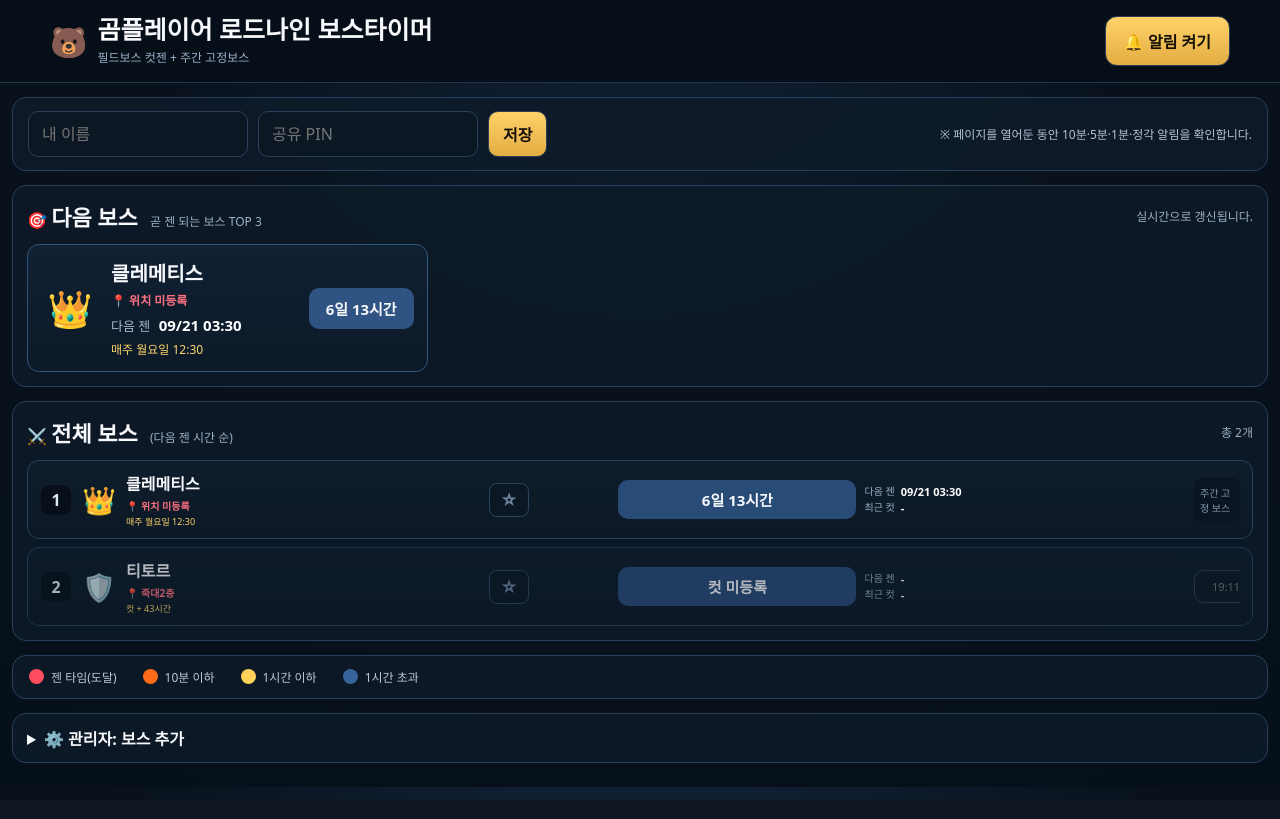
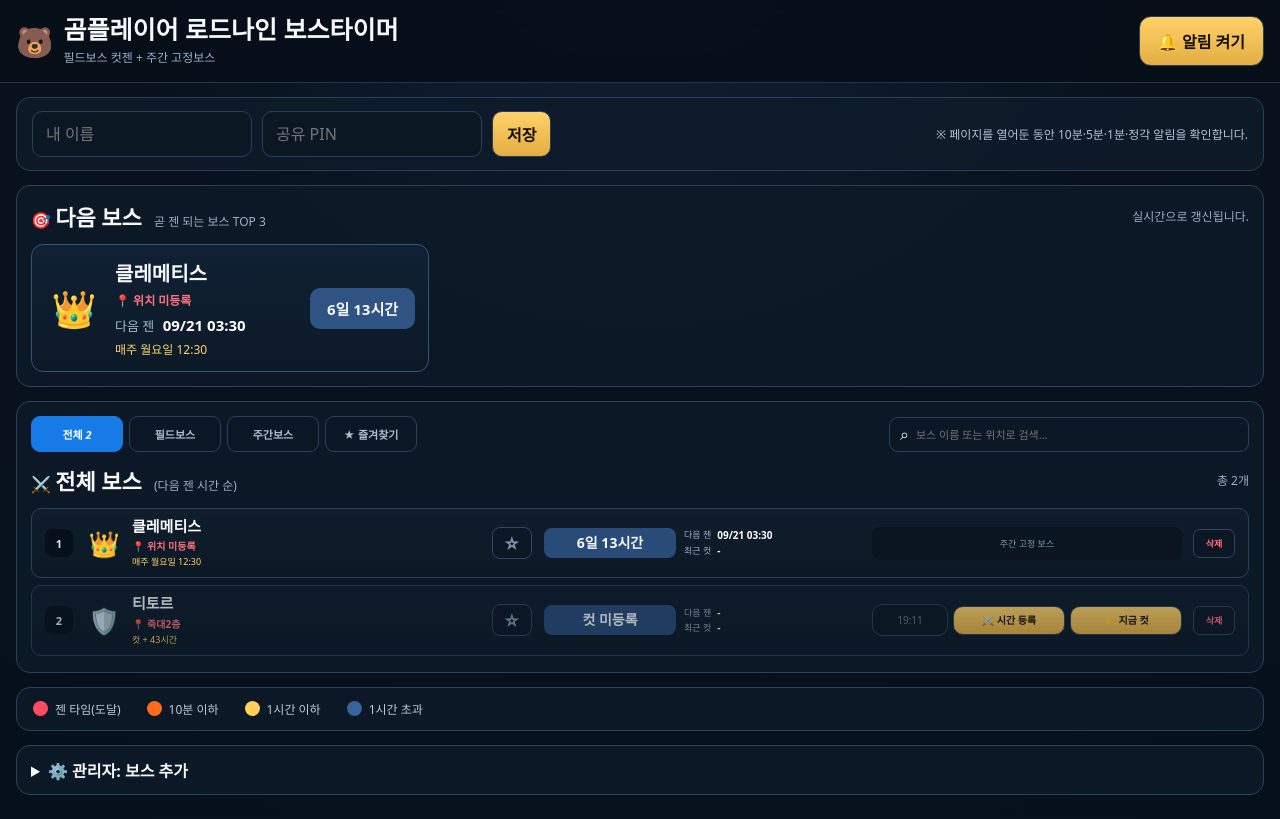
Before and after one commit to GOMPlayer-t/lordnine-boss-timer, a FastAPI app: page / in a window 1280 px wide. Run offline with FastAPI, Linux system fonts and the light colour scheme; data comes from the database, SQL or seed files in the repository; data that the repository does not hold is empty.

Commit message:
Update style.css

```diff
--- a/static/style.css
+++ b/static/style.css
@@ -46,7 +46,7 @@ button{background:linear-gradient(#ffd269,#e3ad43);color:#171108;font-weight:900
 .waiting{opacity:.72}
 
 
-@media(max-width:700px){
+@media(max-width:900px){
   .brand h1{font-size:20px}.notify{padding:10px 12px}
   .loginbar{grid-template-columns:1fr 1fr auto}.note{grid-column:1/-1;text-align:left}
   .top3{grid-template-columns:repeat(3,1fr)}
@@ -502,7 +502,7 @@ button{background:linear-gradient(#ffd269,#e3ad43);color:#171108;font-weight:900
 }
 .fav.on{color:#ffd13f}
 
-@media(max-width:700px){
+@media(max-width:900px){
   .bossrow{
     grid-template-columns:28px 34px minmax(0,1fr) auto;
     grid-template-areas:
@@ -643,136 +643,256 @@ button{background:linear-gradient(#ffd269,#e3ad43);color:#171108;font-weight:900
 }
 
 
-/* ============================================================
-   PC 정상복구 FINAL
-   - 모바일 전환 기준을 700px 이하로 낮춤
-   - PC 브라우저 확대/창크기에서도 모바일 카드 CSS가 발동하지 않음
-   - 시간입력 / 시간등록 / 지금컷을 카드 내부 마지막 열에 고정
-   ============================================================ */
-@media (min-width:701px){
+/* ==========================================================
+   PC 깔끔 UI 전용
+   모바일(900px 이하)은 기존 UI 그대로 유지
+   ========================================================== */
+.pc-boss-head{display:none}
+
+@media (min-width:901px){
 
   main{
-    width:calc(100% - 24px);
-    max-width:1380px;
-    margin:0 auto;
-    padding-left:0;
-    padding-right:0;
+    max-width:1360px;
+    padding-left:16px;
+    padding-right:16px;
   }
 
-  .allbox,
-  .bossrows,
-  .bossrow{
+  header{
+    padding-left:max(16px,calc((100% - 1360px)/2));
+    padding-right:max(16px,calc((100% - 1360px)/2));
+  }
+
+  .allbox{
+    padding:14px 14px 16px;
+    overflow:hidden;
+  }
+
+  /* PC 검색/필터도 보이게 */
+  .mobile-tools{
+    display:flex;
+    align-items:center;
+    gap:10px;
+    margin-bottom:12px;
+  }
+
+  .tabs{
+    display:flex;
+    gap:6px;
+  }
+
+  .tabs .tab{
+    min-width:92px;
+    padding:9px 12px;
+    border:1px solid #29415d;
+    border-radius:9px;
+    background:#0b1724;
+    color:#aebed0;
+    font-size:11px;
+    font-weight:800;
+  }
+
+  .tabs .tab.active{
+    background:#167be7;
+    border-color:#167be7;
+    color:#fff;
+  }
+
+  .searchbox{
+    margin-left:auto;
+    width:min(360px,38%);
+    display:flex;
+    align-items:center;
+    gap:7px;
+    padding:0 10px;
+    border:1px solid #29415d;
+    border-radius:9px;
+    background:#0b1724;
+  }
+
+  .searchbox input{
     width:100%;
-    max-width:100%;
-    box-sizing:border-box;
+    min-width:0;
+    padding:9px 0;
+    border:0;
+    outline:0;
+    background:transparent;
+    color:#fff;
+    font-size:11px;
+  }
+
+  /* PC용 컬럼 제목 */
+  .pc-boss-head{
+    display:grid;
+    grid-template-columns:
+      34px
+      40px
+      minmax(180px,1.15fr)
+      48px
+      132px
+      180px
+      310px
+      48px;
+    gap:8px;
+    align-items:center;
+    padding:0 10px 8px;
+    color:#7f95ad;
+    font-size:10px;
+    font-weight:800;
+    text-align:center;
+  }
+
+  .pc-boss-head span:nth-child(3),
+  .pc-boss-head span:nth-child(6){
+    text-align:left;
   }
 
   .bossrows{
-    display:flex;
-    flex-direction:column;
-    gap:8px;
+    display:flex !important;
+    flex-direction:column !important;
+    gap:7px !important;
   }
 
+  /* 실제 DOM 자식 8개에 정확히 대응 */
   .bossrow{
     display:grid !important;
     grid-template-columns:
-      32px
-      38px
-      minmax(135px,1.15fr)
-      minmax(120px,.85fr)
-      minmax(170px,1fr)
-      minmax(250px,1.35fr)
-      46px !important;
+      34px
+      40px
+      minmax(180px,1.15fr)
+      48px
+      132px
+      180px
+      310px
+      48px !important;
     grid-template-areas:none !important;
     gap:8px !important;
     align-items:center !important;
-    padding:10px 12px !important;
+    width:100% !important;
+    max-width:100% !important;
+    min-width:0 !important;
+    padding:9px 10px !important;
     overflow:hidden !important;
+    border-radius:10px !important;
   }
 
   .bossrow > *{
     min-width:0 !important;
+    max-width:100% !important;
     box-sizing:border-box !important;
+    position:static !important;
+    transform:none !important;
+    float:none !important;
   }
 
   .rank{
-    width:30px;
-    height:30px;
-    justify-self:center;
+    width:28px !important;
+    height:28px !important;
+    border-radius:8px !important;
+    font-size:11px !important;
+    justify-self:center !important;
   }
 
   .rowicon{
-    font-size:27px;
-    justify-self:center;
+    font-size:25px !important;
+    line-height:1 !important;
+    justify-self:center !important;
   }
 
   .rowname{
-    min-width:0;
+    overflow:hidden !important;
   }
 
   .rowname b{
-    font-size:16px;
-    white-space:nowrap;
-    overflow:hidden;
-    text-overflow:ellipsis;
+    display:block !important;
+    font-size:15px !important;
+    line-height:1.15 !important;
+    white-space:nowrap !important;
+    overflow:hidden !important;
+    text-overflow:ellipsis !important;
   }
 
   .rowname .rowlocation{
-    font-size:10px;
-    white-space:nowrap;
-    overflow:hidden;
-    text-overflow:ellipsis;
+    display:block !important;
+    margin-top:3px !important;
+    color:#ff6f7d !important;
+    font-size:10px !important;
+    font-weight:800 !important;
+    white-space:nowrap !important;
+    overflow:hidden !important;
+    text-overflow:ellipsis !important;
   }
 
   .rowname .rowrule{
-    font-size:9px;
-    white-space:nowrap;
-    overflow:hidden;
-    text-overflow:ellipsis;
+    display:block !important;
+    margin-top:2px !important;
+    color:#ffd76a !important;
+    font-size:9px !important;
+    white-space:nowrap !important;
+    overflow:hidden !important;
+    text-overflow:ellipsis !important;
+  }
+
+  .fav{
+    display:block !important;
+    width:40px !important;
+    height:32px !important;
+    padding:0 !important;
+    border:1px solid #304760 !important;
+    border-radius:8px !important;
+    background:#0b1724 !important;
+    color:#8196ad !important;
+    font-size:17px !important;
+    justify-self:center !important;
+  }
+
+  .fav.on{
+    color:#ffd13f !important;
   }
 
   .rowremain{
+    width:100% !important;
     min-width:0 !important;
-    width:100%;
-    padding:9px 7px;
-    font-size:15px;
-    white-space:nowrap;
-    text-align:center;
+    padding:8px 6px !important;
+    border-radius:8px !important;
+    font-size:14px !important;
+    line-height:1 !important;
+    font-weight:900 !important;
+    text-align:center !important;
+    white-space:nowrap !important;
   }
 
   .rowtimes{
     min-width:0 !important;
-    font-size:10px;
-    line-height:1.45;
+    font-size:9px !important;
+    line-height:1.55 !important;
   }
 
   .rowtimes div{
-    display:flex;
-    gap:6px;
-    align-items:center;
-    min-width:0;
+    display:flex !important;
+    align-items:center !important;
+    justify-content:flex-start !important;
+    gap:6px !important;
+    min-width:0 !important;
   }
 
   .rowtimes b{
-    font-size:11px;
-    margin-left:0;
-    white-space:nowrap;
+    margin-left:0 !important;
+    color:#fff !important;
+    font-size:10px !important;
+    white-space:nowrap !important;
   }
 
-  /* 이 칸이 카드 내부의 액션 전용 열 */
+  /* 오른쪽 액션 영역은 반드시 카드 안 310px 열에서만 사용 */
   .rowactions{
     display:grid !important;
-    grid-template-columns:minmax(64px,.72fr) minmax(82px,1fr) minmax(76px,.9fr) !important;
+    grid-template-columns:76px 1fr 1fr !important;
     gap:5px !important;
     width:100% !important;
+    min-width:0 !important;
     max-width:100% !important;
-    min-width:0 !important;
+    overflow:hidden !important;
     align-items:center !important;
-    position:static !important;
-    transform:none !important;
     margin:0 !important;
-    float:none !important;
-    overflow:hidden !important;
   }
 
   .rowactions input{
@@ -781,7 +901,7 @@ button{background:linear-gradient(#ffd269,#e3ad43);color:#171108;font-weight:900
     min-width:0 !important;
     max-width:100% !important;
     padding:8px 5px !important;
-    font-size:11px !important;
+    font-size:10px !important;
     text-align:center !important;
   }
 
@@ -790,78 +910,66 @@ button{background:linear-gradient(#ffd269,#e3ad43);color:#171108;font-weight:900
     min-width:0 !important;
     max-width:100% !important;
     padding:8px 4px !important;
-    font-size:11px !important;
+    font-size:10px !important;
+    line-height:1.1 !important;
     white-space:nowrap !important;
+    overflow:hidden !important;
   }
 
   .rowactions.fixed{
     display:flex !important;
-    align-items:center;
-    justify-content:center;
-    min-height:36px;
-    padding:7px 6px !important;
-    font-size:10px !important;
-    background:#0a1521;
-    border-radius:8px;
-    color:#8499b1;
+    align-items:center !important;
+    justify-content:center !important;
+    min-height:33px !important;
+    padding:6px !important;
+    background:#0a1521 !important;
+    border-radius:8px !important;
+    color:#8499b1 !important;
+    font-size:9px !important;
   }
 
-  /* 즐겨찾기는 PC에서도 마지막 작은 칸 */
-  .fav{
+  .del{
     display:block !important;
-    width:40px;
-    height:34px;
-    justify-self:center;
-    border:1px solid #2b455f;
-    border-radius:8px;
-    background:#0b1723;
-    font-size:17px;
-  }
-
-  /* 삭제버튼은 PC 카드 밖으로 밀리지 않도록 숨김 */
-  .del{
-    display:none !important;
+    width:42px !important;
+    padding:7px 3px !important;
+    border-radius:7px !important;
+    font-size:9px !important;
+    justify-self:center !important;
   }
 }
 
-/* 보통 노트북/브라우저 폭 */
-@media (min-width:701px) and (max-width:1050px){
+/* 작은 PC / 노트북 */
+@media (min-width:901px) and (max-width:1150px){
+  main{max-width:100%}
+
+  .pc-boss-head,
   .bossrow{
     grid-template-columns:
-      28px
-      32px
-      minmax(105px,1fr)
-      minmax(100px,.8fr)
-      minmax(135px,.95fr)
-      minmax(205px,1.25fr)
-      38px !important;
+      30px
+      34px
+      minmax(135px,1fr)
+      42px
+      112px
+      150px
+      minmax(235px,1.35fr)
+      42px !important;
     gap:6px !important;
-    padding:9px 8px !important;
   }
 
-  .rowname b{font-size:14px}
-  .rowremain{font-size:13px;padding:8px 5px}
-  .rowtimes,.rowtimes b{font-size:9px}
+  .rowname b{font-size:13px !important}
+  .rowname .rowlocation{font-size:9px !important}
+  .rowname .rowrule{font-size:8px !important}
+  .rowremain{font-size:12px !important}
+  .rowtimes,.rowtimes b{font-size:8px !important}
 
   .rowactions{
-    grid-template-columns:minmax(52px,.7fr) minmax(70px,1fr) minmax(64px,.9fr) !important;
+    grid-template-columns:60px 1fr 1fr !important;
     gap:4px !important;
   }
 
   .rowactions input,
   .rowactions button{
+    padding:7px 2px !important;
     font-size:9px !important;
-    padding:7px 2px !important;
-  }
-
-  .fav{
-    width:34px;
-    height:31px;
-    font-size:15px;
   }
 }
-
-/* 휴대폰은 기존 모바일 2열 레이아웃 유지 */
-@media (max-width:700px){
-  .bossrow .del{display:none !important}
-}
```
